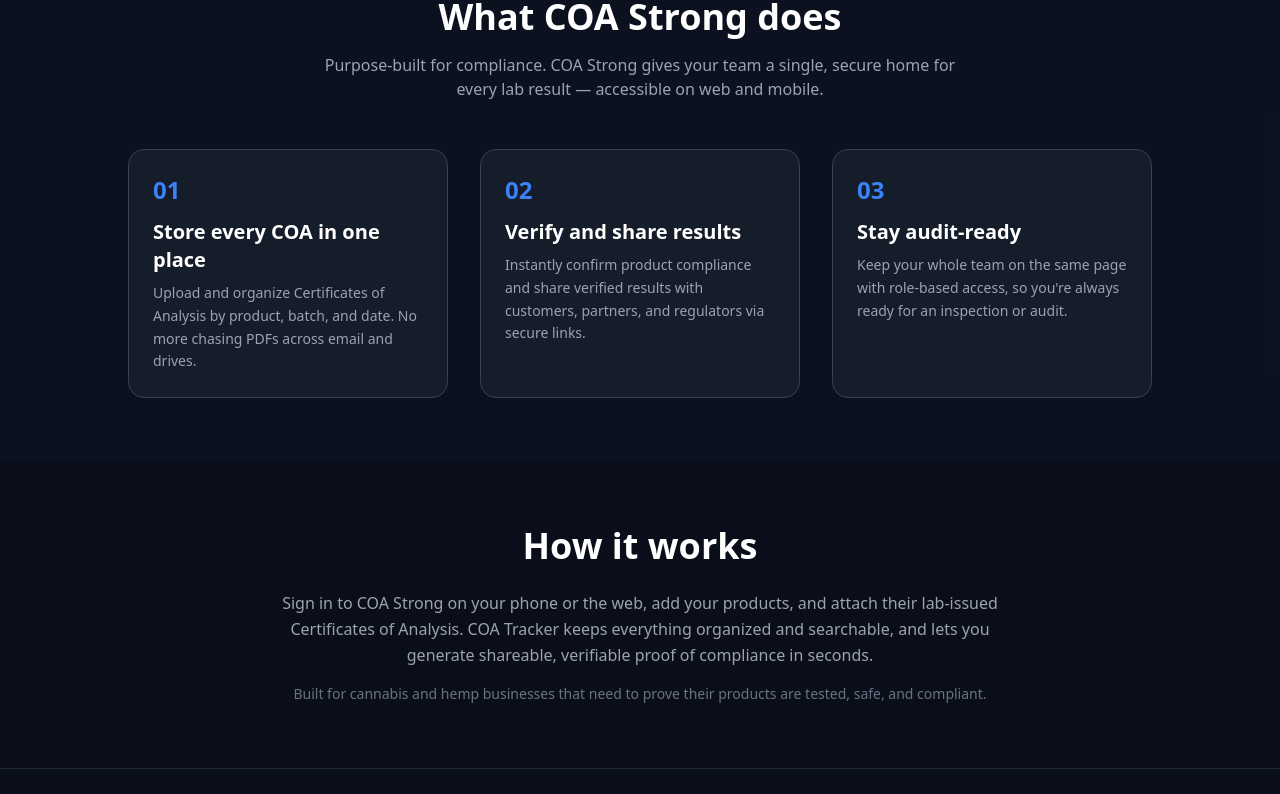
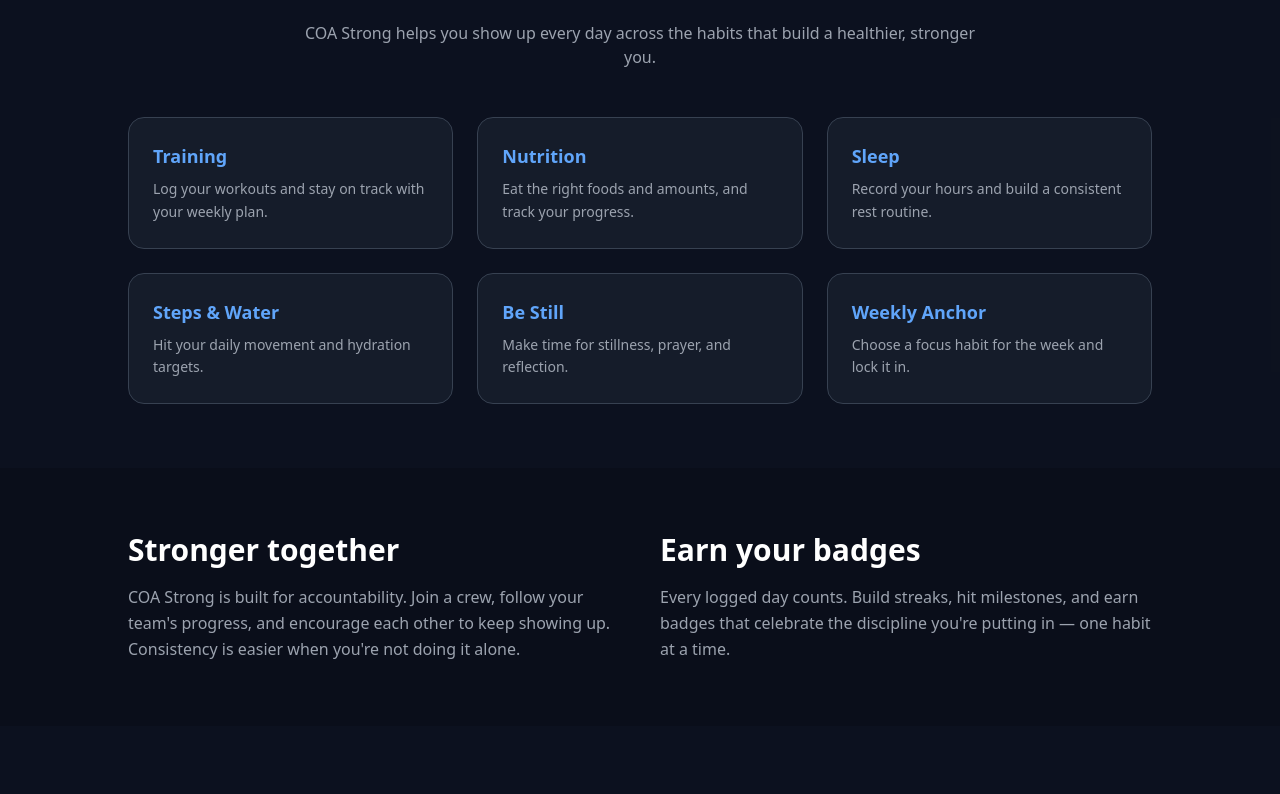
Before and after one commit to jeffwerner00/coastrong-site, a Next.js app: page / in a window 1280 px wide. Shown: the part 645-1439 px from the top of the page. Built offline with nearby package versions, Linux system fonts and the light colour scheme.

Commit message:
Rewrite homepage to reflect COA Strong: whole-person health/fitness habit tracker with crews and badges

```diff
--- a/src/app/page.tsx
+++ b/src/app/page.tsx
@@ -7,14 +7,12 @@
           COA <span className="text-blue-500">Strong</span>
         </h1>
         <p className="text-lg md:text-2xl text-gray-300 max-w-2xl mb-6">
-          The all-in-one certificate of analysis and compliance tracker for
-          cannabis and hemp operators.
+          Build strong habits. Stay accountable. Get after it together.
         </p>
         <p className="text-base md:text-lg text-gray-400 max-w-2xl mb-12">
-          COA Strong helps growers, processors, and retailers store, organize,
-          and verify lab results (Certificates of Analysis) in one place — so you
-          can prove product compliance, share results with customers, and keep
-          your team audit-ready.
+          COA Strong is a whole-person health and fitness tracker. Log your
+          training, nutrition, sleep, and daily habits, earn badges as you
+          build consistency, and stay accountable alongside your crew.
         </p>
 
         {/* App store buttons */}
@@ -76,67 +74,78 @@
         </p>
       </section>
 
-      {/* Features */}
+      {/* What you track */}
       <section className="px-6 py-16 bg-gray-900/40">
         <div className="max-w-5xl mx-auto">
           <h2 className="text-3xl md:text-4xl font-bold text-center mb-4">
-            What COA Strong does
+            Track what matters
           </h2>
           <p className="text-center text-gray-400 max-w-2xl mx-auto mb-12">
-            Purpose-built for compliance. COA Strong gives your team a single,
-            secure home for every lab result — accessible on web and mobile.
+            COA Strong helps you show up every day across the habits that build a
+            healthier, stronger you.
           </p>
 
-          <div className="grid gap-8 md:grid-cols-3">
-            <div className="bg-gray-800/50 rounded-2xl p-6 border border-gray-700">
-              <div className="text-blue-500 text-2xl mb-3 font-bold">01</div>
-              <h3 className="text-xl font-semibold mb-2">
-                Store every COA in one place
-              </h3>
-              <p className="text-gray-400 text-sm leading-relaxed">
-                Upload and organize Certificates of Analysis by product, batch,
-                and date. No more chasing PDFs across email and drives.
-              </p>
-            </div>
+          <div className="grid gap-6 sm:grid-cols-2 md:grid-cols-3">
+            {[
+              { title: "Training", desc: "Log your workouts and stay on track with your weekly plan." },
+              { title: "Nutrition", desc: "Eat the right foods and amounts, and track your progress." },
+              { title: "Sleep", desc: "Record your hours and build a consistent rest routine." },
+              { title: "Steps & Water", desc: "Hit your daily movement and hydration targets." },
+              { title: "Be Still", desc: "Make time for stillness, prayer, and reflection." },
+              { title: "Weekly Anchor", desc: "Choose a focus habit for the week and lock it in." },
+            ].map((f) => (
+              <div
+                key={f.title}
+                className="bg-gray-800/50 rounded-2xl p-6 border border-gray-700"
+              >
+                <h3 className="text-lg font-semibold mb-2 text-blue-400">
+                  {f.title}
+                </h3>
+                <p className="text-gray-400 text-sm leading-relaxed">{f.desc}</p>
+              </div>
+            ))}
+          </div>
+        </div>
+      </section>
 
-            <div className="bg-gray-800/50 rounded-2xl p-6 border border-gray-700">
-              <div className="text-blue-500 text-2xl mb-3 font-bold">02</div>
-              <h3 className="text-xl font-semibold mb-2">
-                Verify and share results
-              </h3>
-              <p className="text-gray-400 text-sm leading-relaxed">
-                Instantly confirm product compliance and share verified results
-                with customers, partners, and regulators via secure links.
-              </p>
-            </div>
-
-            <div className="bg-gray-800/50 rounded-2xl p-6 border border-gray-700">
-              <div className="text-blue-500 text-2xl mb-3 font-bold">03</div>
-              <h3 className="text-xl font-semibold mb-2">
-                Stay audit-ready
-              </h3>
-              <p className="text-gray-400 text-sm leading-relaxed">
-                Keep your whole team on the same page with role-based access, so
-                you&apos;re always ready for an inspection or audit.
-              </p>
-            </div>
+      {/* Community + badges */}
+      <section className="px-6 py-16">
+        <div className="max-w-5xl mx-auto grid gap-10 md:grid-cols-2 items-start">
+          <div>
+            <h2 className="text-2xl md:text-3xl font-bold mb-4">
+              Stronger together
+            </h2>
+            <p className="text-gray-400 leading-relaxed">
+              COA Strong is built for accountability. Join a crew, follow your
+              team&apos;s progress, and encourage each other to keep showing up.
+              Consistency is easier when you&apos;re not doing it alone.
+            </p>
+          </div>
+          <div>
+            <h2 className="text-2xl md:text-3xl font-bold mb-4">
+              Earn your badges
+            </h2>
+            <p className="text-gray-400 leading-relaxed">
+              Every logged day counts. Build streaks, hit milestones, and earn
+              badges that celebrate the discipline you&apos;re putting in — one
+              habit at a time.
+            </p>
           </div>
         </div>
       </section>
 
       {/* How it works */}
-      <section className="px-6 py-16">
+      <section className="px-6 py-16 bg-gray-900/40">
         <div className="max-w-3xl mx-auto text-center">
           <h2 className="text-3xl md:text-4xl font-bold mb-6">How it works</h2>
           <p className="text-gray-400 leading-relaxed mb-4">
-            Sign in to COA Strong on your phone or the web, add your products,
-            and attach their lab-issued Certificates of Analysis. COA Tracker
-            keeps everything organized and searchable, and lets you generate
-            shareable, verifiable proof of compliance in seconds.
+            Sign in on your phone, set your weekly focus, and log your habits
+            each day. COA Strong keeps your streaks, badges, and progress in one
+            place — and connects you with your crew so you stay accountable and
+            motivated.
           </p>
           <p className="text-gray-500 text-sm">
-            Built for cannabis and hemp businesses that need to prove their
-            products are tested, safe, and compliant.
+            Build the habits. Stay the course. Get COA Strong.
           </p>
         </div>
       </section>
```
